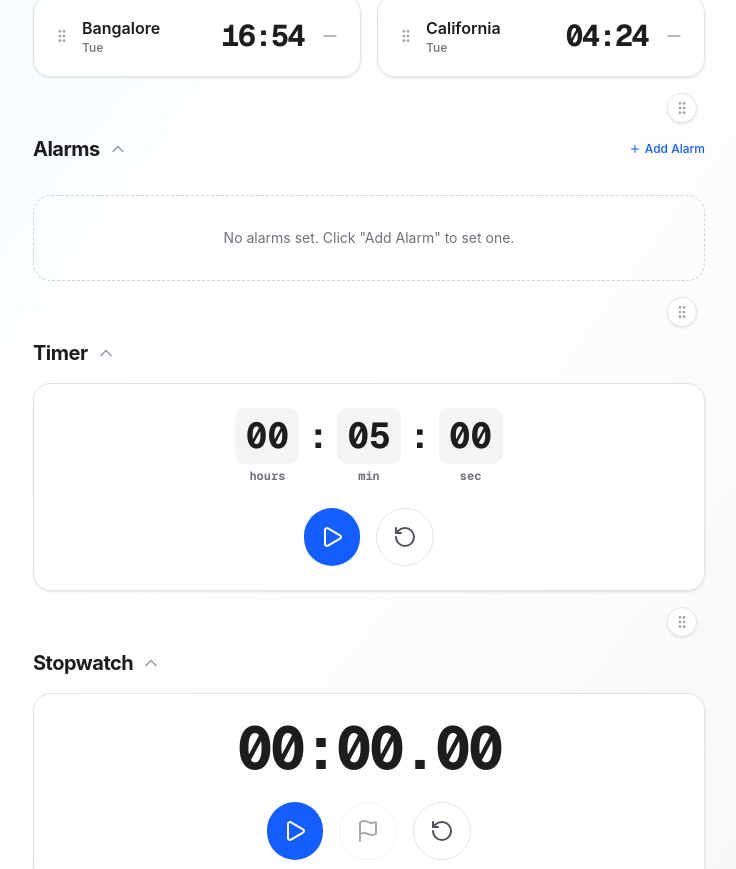
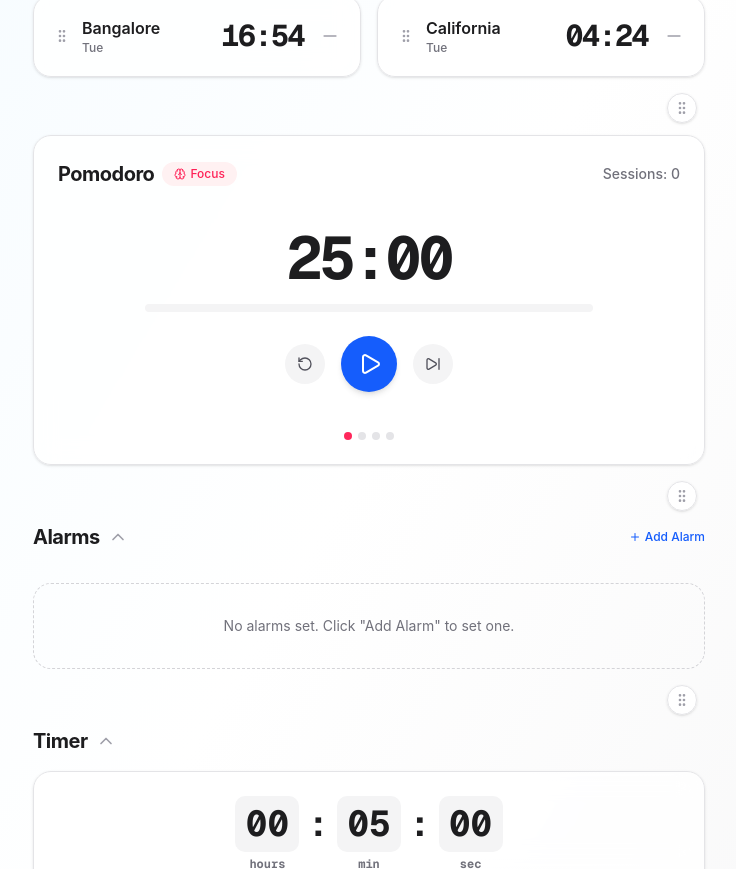
Before and after one commit to do-priyambodo/do-time, a Next.js app in the folder web/: page / in a window 1280 px wide. Shown: the part 619-1488 px from the top of the page, without its empty margins (271-1007 px from the left). Built offline with nearby package versions, Linux system fonts and the light colour scheme.

Commit message:
feat: add Pomodoro component with rich aesthetics and core logic

```diff
--- a/web/src/app/page.tsx
+++ b/web/src/app/page.tsx
@@ -7,9 +7,10 @@ import ZoneComparison from "@/components/ZoneComparison";
 import Alarm from "@/components/Alarm";
 import Timer from "@/components/Timer";
 import Stopwatch from "@/components/Stopwatch";
+import Pomodoro from "@/components/Pomodoro";
 import { ChevronDown, ChevronUp, GripVertical } from 'lucide-react';
 
-const INITIAL_ORDER = ['zone', 'alarm', 'timer', 'stopwatch'];
+const INITIAL_ORDER = ['zone', 'pomodoro', 'alarm', 'timer', 'stopwatch'];
 
 export default function Home() {
   const [isControlsCollapsed, setIsControlsCollapsed] = useState(false);
@@ -174,6 +175,7 @@ function ReorderItem({ id }: { id: string }) {
   const renderComponent = () => {
     switch (id) {
       case 'zone': return <ZoneComparison />;
+      case 'pomodoro': return <Pomodoro />;
       case 'alarm': return <Alarm />;
       case 'timer': return <Timer />;
       case 'stopwatch': return <Stopwatch />;
--- /dev/null
+++ b/web/src/components/Pomodoro.tsx
@@ -0,0 +1,184 @@
+'use client';
+
+import { useState, useEffect, useCallback } from 'react';
+import { Play, Pause, SkipForward, RotateCcw, Coffee, Brain } from 'lucide-react';
+import { playChime } from '@/lib/utils';
+
+type PomodoroMode = 'focus' | 'shortBreak' | 'longBreak';
+
+const MODE_TIMES = {
+  focus: 25 * 60,
+  shortBreak: 5 * 60,
+  longBreak: 15 * 60,
+};
+
+export default function Pomodoro() {
+  const [mode, setMode] = useState<PomodoroMode>('focus');
+  const [timeLeft, setTimeLeft] = useState(MODE_TIMES[mode]);
+  const [isActive, setIsActive] = useState(false);
+  const [sessionsCompleted, setSessionsCompleted] = useState(0);
+
+  // Reset timer when mode changes
+  useEffect(() => {
+    const timer = setTimeout(() => {
+      setTimeLeft(MODE_TIMES[mode]);
+      setIsActive(false);
+    }, 0);
+    return () => clearTimeout(timer);
+  }, [mode]);
+
+  const handlePhaseCompletion = useCallback(() => {
+    setIsActive(false);
+
+    if (mode === 'focus') {
+      const newSessions = sessionsCompleted + 1;
+      setSessionsCompleted(newSessions);
+
+      if (newSessions % 4 === 0) {
+        setMode('longBreak');
+        alert('🎉 Great job! Time for a long break.');
+      } else {
+        setMode('shortBreak');
+        alert('☕ Focus session done! Take a short break.');
+      }
+    } else {
+      setMode('focus');
+      alert('💪 Break is over! Time to focus.');
+    }
+  }, [mode, sessionsCompleted]);
+
+  // Timer countdown effect
+  useEffect(() => {
+    let interval: NodeJS.Timeout | null = null;
+
+    if (isActive && timeLeft > 0) {
+      interval = setInterval(() => {
+        setTimeLeft((prev) => prev - 1);
+      }, 1000);
+    } else if (timeLeft === 0) {
+      playChime();
+      setTimeout(() => {
+        handlePhaseCompletion();
+      }, 0);
+    }
+
+    return () => {
+      if (interval) clearInterval(interval);
+    };
+  }, [isActive, timeLeft, mode, handlePhaseCompletion]);
+
+
+  const toggleTimer = () => {
+    setIsActive(!isActive);
+  };
+
+  const resetTimer = () => {
+    setIsActive(false);
+    setTimeLeft(MODE_TIMES[mode]);
+  };
+
+  const skipPhase = () => {
+    setIsActive(false);
+    handlePhaseCompletion();
+  };
+
+  const formatTime = (seconds: number) => {
+    const mins = Math.floor(seconds / 60).toString().padStart(2, '0');
+    const secs = (seconds % 60).toString().padStart(2, '0');
+    return `${mins}:${secs}`;
+  };
+
+  const getModeColor = () => {
+    switch (mode) {
+      case 'focus': return 'text-rose-500 bg-rose-50';
+      case 'shortBreak': return 'text-emerald-500 bg-emerald-50';
+      case 'longBreak': return 'text-blue-500 bg-blue-50';
+    }
+  };
+
+  const getModeProgressColor = () => {
+    switch (mode) {
+      case 'focus': return 'bg-rose-500';
+      case 'shortBreak': return 'bg-emerald-500';
+      case 'longBreak': return 'bg-blue-500';
+    }
+  };
+
+  const progress = ((MODE_TIMES[mode] - timeLeft) / MODE_TIMES[mode]) * 100;
+
+  return (
+    <div className="w-full max-w-2xl bg-white/80 backdrop-blur-md border border-zinc-200 rounded-2xl p-6 space-y-4 shadow-sm hover:shadow-md transition-all duration-300 mt-8">
+      <div className="flex justify-between items-center">
+        <div className="flex items-center gap-2">
+          <h2 className="text-xl font-bold text-[#1D1D1F] tracking-tight">Pomodoro</h2>
+          <div className={`flex items-center gap-1 px-3 py-1 rounded-full text-xs font-medium ${getModeColor()}`}>
+            {mode === 'focus' ? <Brain className="w-3 h-3" /> : <Coffee className="w-3 h-3" />}
+            <span className="capitalize">{mode.replace('Break', ' Break')}</span>
+          </div>
+        </div>
+
+        <div className="text-sm text-zinc-500 font-medium">
+          Sessions: {sessionsCompleted}
+        </div>
+      </div>
+
+      <div className="flex flex-col items-center justify-center py-6 space-y-4">
+        {/* Timer Display */}
+        <div className="text-6xl font-bold font-mono text-[#1D1D1F] tracking-tighter">
+          {formatTime(timeLeft)}
+        </div>
+
+        {/* Progress Bar */}
+        <div className="w-full max-w-md h-2 bg-zinc-100 rounded-full overflow-hidden">
+          <div
+            className={`h-full transition-all duration-500 ease-out ${getModeProgressColor()}`}
+            style={{ width: `${progress}%` }}
+          />
+        </div>
+
+        {/* Controls */}
+        <div className="flex items-center gap-4 mt-2">
+          <button
+            onClick={resetTimer}
+            className="w-10 h-10 flex items-center justify-center rounded-full bg-zinc-100 text-zinc-600 hover:bg-zinc-200 transition-colors"
+            title="Reset"
+          >
+            <RotateCcw className="w-4 h-4" />
+          </button>
+
+          <button
+            onClick={toggleTimer}
+            className={`w-14 h-14 flex items-center justify-center rounded-full text-white shadow-md transition-transform hover:scale-105 ${isActive ? 'bg-zinc-800 hover:bg-zinc-900' : 'bg-blue-600 hover:bg-blue-700'}`}
+            title={isActive ? 'Pause' : 'Start'}
+          >
+            {isActive ? <Pause className="w-6 h-6" /> : <Play className="w-6 h-6 ml-0.5" />}
+          </button>
+
+          <button
+            onClick={skipPhase}
+            className="w-10 h-10 flex items-center justify-center rounded-full bg-zinc-100 text-zinc-600 hover:bg-zinc-200 transition-colors"
+            title="Skip"
+          >
+            <SkipForward className="w-4 h-4" />
+          </button>
+        </div>
+      </div>
+
+      {/* Session Indicators */}
+      <div className="flex justify-center gap-1.5 mt-2">
+        {[...Array(4)].map((_, index) => {
+          const sessionInCycle = sessionsCompleted % 4;
+          const isCompleted = index < sessionInCycle;
+          const isCurrent = index === sessionInCycle && mode === 'focus';
+
+          return (
+            <div
+              key={index}
+              className={`w-2 h-2 rounded-full transition-colors duration-300 ${isCompleted ? 'bg-rose-500' : isCurrent ? 'bg-rose-500 animate-pulse' : 'bg-zinc-200'}`}
+            />
+          );
+        })}
+      </div>
+    </div>
+  );
+}
```
